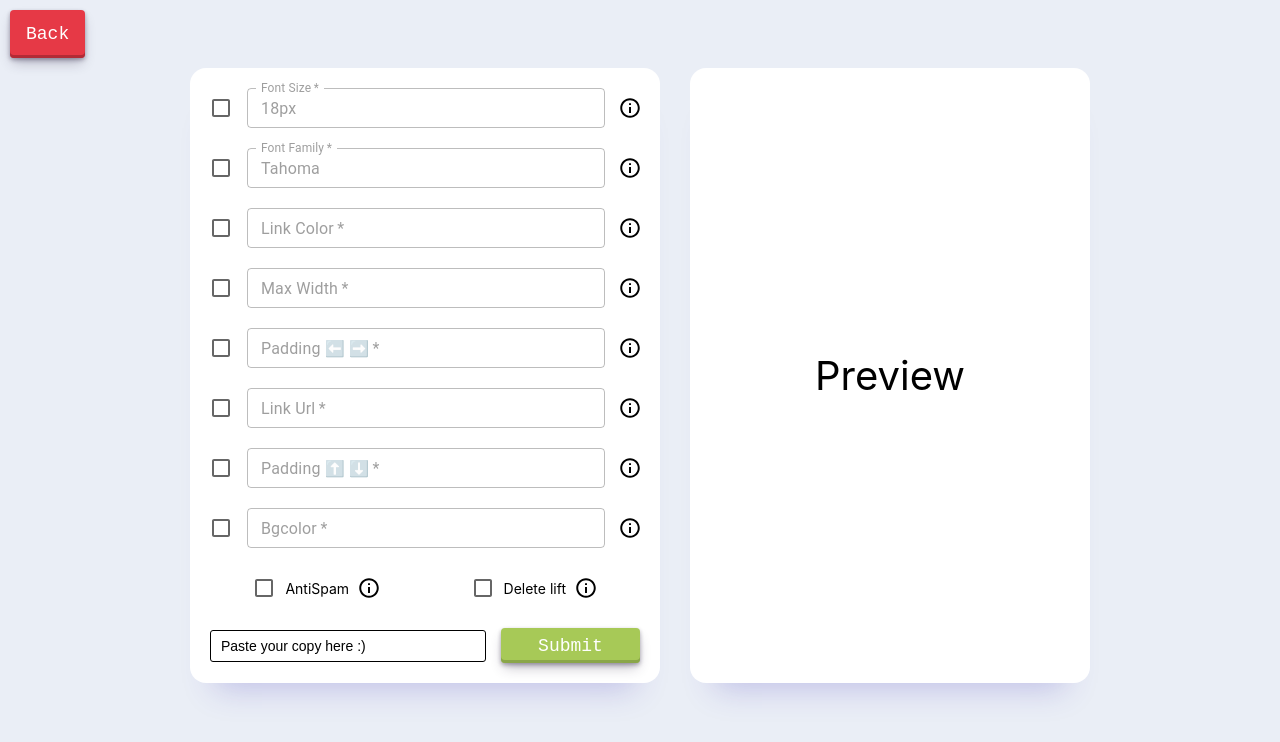
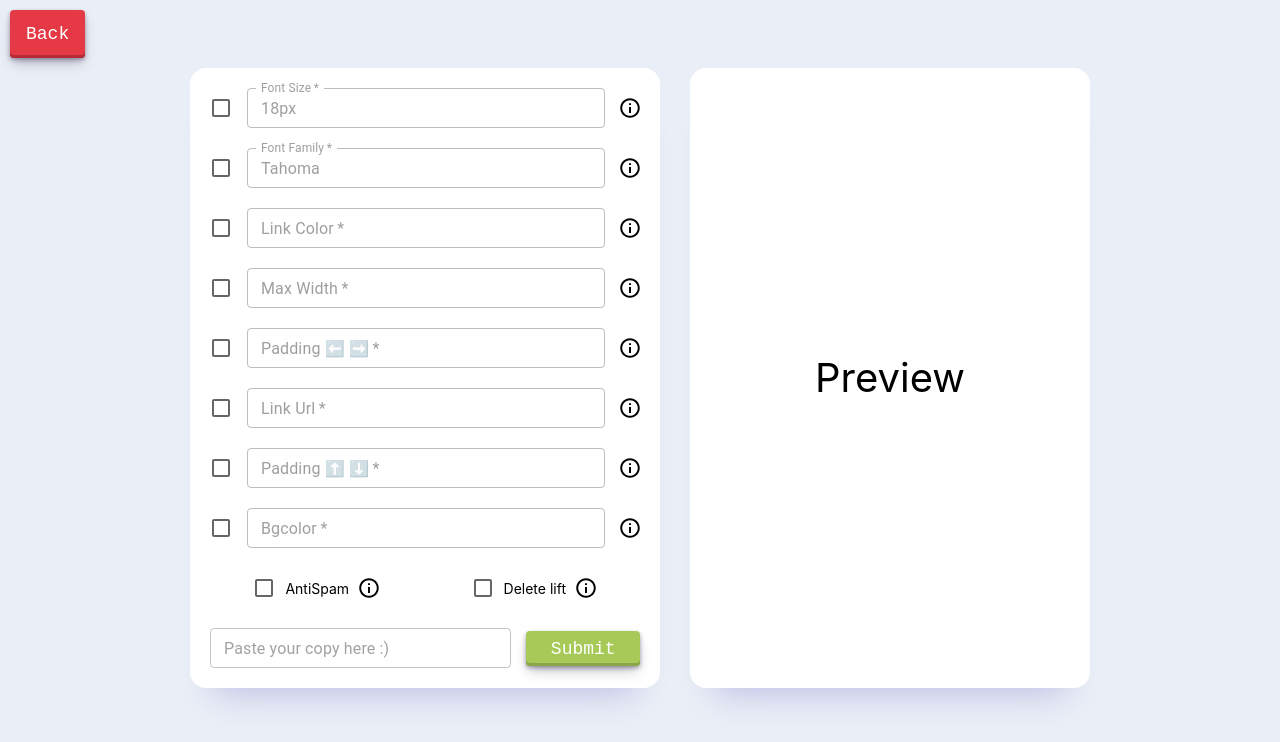
Before and after one commit to INRGI/CopyMaker, a React (Vite) app: page /id-1 in a window 1280 px wide. Shown: the top 742 px of the page. Built offline with nearby package versions, Linux system fonts and the light colour scheme.

Commit message:
Remove old styles

```diff
--- a/src/components/FormPromo/FormPromo.jsx
+++ b/src/components/FormPromo/FormPromo.jsx
@@ -5,7 +5,7 @@ import { useParams } from "react-router-dom";
 import { useDispatch, useSelector } from "react-redux";
 import { nanoid } from "nanoid";
 import { editDomain } from "../../redux/domainSlice";
-import { AddImageButton, CheckBoxContainer, Container, CopyButton, FormContainer, HasImagesContainer, ImageBlock, ImageContaianer, ImageToDowload, InputContainer, InputToDowload, LabelCheckBox, LinkToDownload, MuiInput, PageContainer, ResultContainer, ResultText, ResultTitle, SubmitButtonDownload, SubmitContainer, SubmitInput, TitleImages } from "./FormPromo.styled";
+import { AddImageButton, CheckBoxContainer, Container, CopyButton, FormContainer, HasImagesContainer, ImageBlock, ImageContaianer, ImageToDowload, InputContainer, InputToDowload, LabelCheckBox, LinkToDownload, MuiInput, PageContainer, ResultContainer, ResultText, ResultTitle, SubmitButtonDownload, SubmitContainer, TitleImages } from "./FormPromo.styled";
 import { GrDownload } from "react-icons/gr";
 import { BsCopy } from "react-icons/bs";
 
@@ -211,7 +211,7 @@ const FormPromo = () => {
                     </CheckBoxContainer>
 
                     <SubmitContainer>
-                        <SubmitInput autoComplete="off" name="submit" id={submitId} type="text" placeholder="Paste your copy here :)"/>
+                        <Field autoComplete="off" fullWidth as={MuiInput} size="small" variant="outlined" type="text" name="submit" id={submitId} placeholder="Paste your copy here :)" />
                         <SubmitButtonDownload type="submit">Submit</SubmitButtonDownload>
                     </SubmitContainer>
 
--- a/src/components/FormPromo/FormPromo.styled.jsx
+++ b/src/components/FormPromo/FormPromo.styled.jsx
@@ -1,5 +1,5 @@
 import styled from "@emotion/styled";
-import { Field, Form } from "formik";
+import { Form } from "formik";
 import TextField from '@mui/material/TextField';
 
 export const PageContainer = styled.div`
@@ -12,48 +12,7 @@ export const PageContainer = styled.div`
     flex-wrap: wrap;
 `;
 
-export const FormInput = styled(Field)`
-    display: block;
-    min-height: 30px;
-    width: 85%;
-    max-width: 280px;
-    background-color: rgba(255,255,255,0.07);
-    border-radius: 3px;
-    border: 0.5px solid;
-    padding: 0 10px;
-    font-size: 14px;
-    font-weight: 300;
-    &::placeholder{
-        color: black;
-    }
-    &:hover{
-        box-shadow: rgba(0, 0, 0, 0.1) 0 4px 12px;
-    }
-`;
-
-export const MuiInput = styled(TextField)`
-    /* width: 85%; */
-`;
-
-export const SubmitInput = styled(Field)`
-    display: block;
-    min-height: 30px;
-    width: 85%;
-    max-width: 254px;
-    background-color: rgba(255,255,255,0.07);
-    border-radius: 3px;
-    border: 0.5px solid;
-    padding: 0 10px;
-    font-size: 14px;
-    font-weight: 300;
-    &::placeholder{
-        color: black;
-    }
-    &:hover{
-        transform: translateY(-0.5px);
-        box-shadow: rgba(0, 0, 0, 0.1) 0 4px 12px;
-    }
-`;
+export const MuiInput = styled(TextField)``;
 
 export const InputContainer = styled.div`
     display: flex;
@@ -84,15 +43,6 @@ export const FormContainer = styled(Form)`
     background-color:#fff;
     padding: 20px 10px;
     min-width: 450px;
-`;
-
-
-export const Label = styled.label`
-    display: flex;
-    align-items: center;
-    justify-content: flex-start;
-    font-size: 14px;
-    width: 250px;
 `;
 
 export const LabelCheckBox = styled.label`
@@ -361,51 +311,3 @@ export const AddImageButton = styled.button`
     transform: translateY(1px);
     }
 `;
-
-
-
-export const LinkBuilderButton = styled.button`
-    align-items: center;
-    appearance: none;
-    background-color: #a7c957;
-    border-radius: 4px;
-    border-width: 0;
-    box-shadow: rgba(45, 35, 66, 0.4) 0 2px 4px,rgba(45, 35, 66, 0.3) 0 7px 13px -3px,#8aa649 0 -3px 0 inset;
-    box-sizing: border-box;
-    color: white;
-    cursor: pointer;
-    display: inline-flex;
-    font-family: "JetBrains Mono",monospace;
-    height: 26px;
-    justify-content: center;
-    line-height: 1;
-    list-style: none;
-    overflow: hidden;
-    padding-left: 8px;
-    padding-right: 8px;
-    position: relative;
-    text-align: left;
-    text-decoration: none;
-    transition: box-shadow 0.15s,transform 0.15s;
-    user-select: none;
-    -webkit-user-select: none;
-    touch-action: manipulation;
-    white-space: nowrap;
-    will-change: box-shadow,transform;
-    font-size: 14px;
-    font-weight: bold;
-    width: 120px;
-    &:focus {
-    box-shadow: #8aa649 0 0 0 1.5px inset, rgba(45, 35, 66, 0.4) 0 2px 4px, rgba(45, 35, 66, 0.3) 0 7px 13px -3px, #8aa649 0 -3px 0 inset;
-    }
-
-    &:hover {
-    box-shadow: rgba(45, 35, 66, 0.4) 0 4px 8px, rgba(45, 35, 66, 0.3) 0 7px 13px -3px, #8aa649 0 -3px 0 inset;
-    transform: translateY(-1px);
-    }
-
-    &:active {
-    box-shadow: #8aa649 0 3px 7px inset;
-    transform: translateY(1px);
-    }
-`;
```
